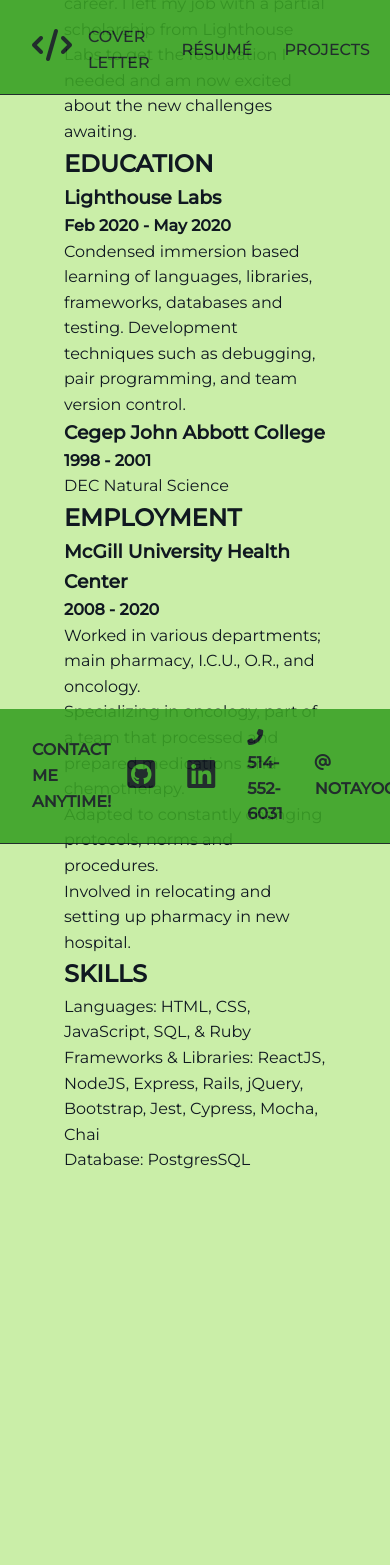
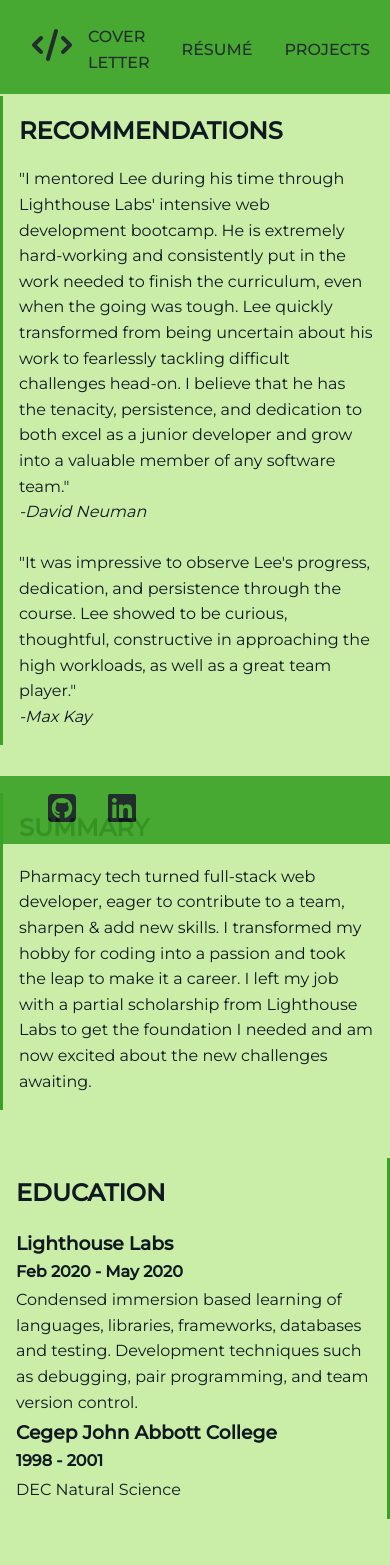
Before and after one commit to notayogilee/portfolio, a React (Create React App) app: page /cv in a window 390 px wide. Shown: the top 1565 px of the page. Before the commit the page ends 1173 px from the top, so only its background shows below. Built offline with nearby package versions, Linux system fonts and the light colour scheme.

Commit message:
add cv and responsive design

```diff
--- a/src/App.css
+++ b/src/App.css
@@ -33,6 +33,7 @@
   color: var(--primary-color);
   padding: 0.5rem 1.5rem;
   font-size: 1rem;
+  text-transform: uppercase;
   border: none;
   cursor: pointer;
   margin-right: 0.5rem;
@@ -98,7 +99,6 @@
   top: 0;
   z-index: 1;
   width: 100%;
-  border-bottom: solid 1px var(--primary-color);
   opacity: 0.9;
 }
 
@@ -142,11 +142,11 @@
   bottom: 0;
   z-index: 1;
   width: 100%;
-  border-bottom: solid 1px var(--primary-color);
   opacity: 0.9;
 }
 
-.tag {
+.tag,
+.contact-tag {
   font-weight: 600;
   text-transform: uppercase;
 }
@@ -163,12 +163,92 @@
   flex-direction: column;
   justify-content: center;
   align-items: center;
-  margin: 4rem;
-  height: 100vh;
+  margin-top: 6rem;
+  margin-bottom: 6rem;
 }
 
 #resume h1 {
   text-transform: uppercase;
+  margin-bottom: 1rem;
+}
+
+.recommendations {
+  border-left: solid 3px var(--secondary-color);
+  width: 50%;
+  padding: 1rem;
+  margin-bottom: 3rem;
+}
+
+.recommendations:hover {
+  box-shadow: 2px 2px 20px var(--secondary-color);
+  border: solid 3px var(--secondary-color);
+  transition: all 0.2s;
+}
+
+.summary {
+  border-left: solid 3px var(--secondary-color);
+  width: 50%;
+  padding: 1rem;
+  margin-bottom: 3rem;
+}
+
+.summary:hover {
+  box-shadow: 2px 2px 20px var(--secondary-color);
+  border: solid 3px var(--secondary-color);
+  transition: all 0.2s;
+}
+
+.education {
+  border-right: solid 3px var(--secondary-color);
+  width: 50%;
+  padding: 1rem;
+  margin-bottom: 3rem;
+}
+
+.education:hover {
+  box-shadow: 2px 2px 20px var(--secondary-color);
+  transition: all 0.2s ease-in-out;
+  border: solid 3px var(--secondary-color);
+}
+
+.employment {
+  border-left: solid 3px var(--secondary-color);
+  width: 50%;
+  padding: 1rem;
+  margin-bottom: 3rem;
+}
+
+.employment:hover {
+  box-shadow: 2px 2px 20px var(--secondary-color);
+  transition: all 0.2s ease-in-out;
+  border: solid 3px var(--secondary-color);
+}
+
+.skills {
+  border-right: solid 3px var(--secondary-color);
+  width: 50%;
+  padding: 1rem;
+  margin-bottom: 3rem;
+}
+
+.skills:hover {
+  box-shadow: 2px 2px 20px var(--secondary-color);
+  transition: all 0.2s ease-in-out;
+  border: solid 3px var(--secondary-color);
+}
+
+.dates {
+  display: flex;
+  justify-content: space-between;
+  align-items: center;
+  margin-bottom: 0.2rem;
+  margin-top: 0.2rem;
+}
+
+.strong {
+  text-transform: uppercase;
+  font-weight: 500;
+  font-size: large;
 }
 
 #contact {
@@ -177,7 +257,6 @@
 }
 
 #projects {
-  position: relative;
   margin-top: 6rem;
   margin-bottom: 6rem;
 }
@@ -223,7 +302,56 @@
 .github-link {
   padding: 0.7rem;
   background-color: var(--secondary-color);
-  border: solid 1px var(--secondary-color);
   border-radius: 20px;
   flex: end;
 }
+
+.github-link:hover {
+  background-color: var(--supplimental-color);
+  border: solid 1px var(--primary-color);
+  transition: all 0.5s ease-in-out;
+}
+
+@media (max-width: 800px) {
+  .tag,
+  .btn,
+  .fa-phone-alt,
+  .fa-at,
+  .border {
+    display: none;
+  }
+
+  .x-large {
+    font-size: 2rem;
+  }
+
+  .btn {
+    display: none;
+  }
+
+  .small-row {
+    display: flex;
+    justify-content: space-evenly;
+    align-items: center;
+  }
+
+  .small-col {
+    display: flex;
+    flex-direction: column;
+    justify-content: space-evenly;
+    align-items: center;
+  }
+
+  .recommendations,
+  .summary,
+  .education,
+  .employment,
+  .skills {
+    width: 100%;
+  }
+
+  .dates {
+    flex-direction: column;
+    align-items: flex-start;
+  }
+}
--- a/src/components/CV.js
+++ b/src/components/CV.js
@@ -3,11 +3,20 @@
 const CV = () => {
   return (
     <section id="resume">
+      <div className="recommendations">
+        <h1>recommendations</h1>
+        <p>"I mentored Lee during his time through Lighthouse Labs' intensive web development bootcamp. He is extremely hard-working and consistently put in the work needed to finish the curriculum, even when the going was tough. Lee quickly transformed from being uncertain about his work to fearlessly tackling difficult challenges head-on. I believe that he has the tenacity, persistence, and dedication to both excel as a junior developer and grow into a valuable member of any software team."</p>
+        <i>-David Neuman</i>
+        <br />
+        <br />
+        <p>"It was impressive to observe Lee's progress, dedication, and persistence through the course. Lee showed to be curious, thoughtful, constructive in approaching the high workloads, as well as a great team player."</p>
+        <i>-Max Kay</i>
+        <br />
+      </div>
       <div className="summary">
         <h1>summary</h1>
         <p>Pharmacy tech turned full-stack web developer, eager to contribute to a team, sharpen & add new skills. I transformed my hobby for coding into a passion and took the leap to make it a career. I left my job with a partial scholarship from Lighthouse Labs to get the foundation I needed and am now excited about the new challenges awaiting.</p>
       </div>
-
       <div className="education">
         <h1>Education</h1>
         <div className="dates">
@@ -21,7 +30,6 @@
         </div>
         <p>DEC Natural Science</p>
       </div>
-
       <div className="employment">
         <h1>Employment</h1>
         <div className="dates">
@@ -35,17 +43,14 @@
           <li>Involved in relocating and setting up pharmacy in new hospital.</li>
         </ul>
       </div>
-
       <div className="skills">
         <h1>Skills</h1>
         <ul>
-          <li>Languages: HTML, CSS, JavaScript, SQL, & Ruby</li>
-          <li>Frameworks & Libraries: ReactJS, NodeJS, Express, Rails, jQuery, Bootstrap, Jest, Cypress, Mocha, Chai</li>
-          <li>Database: PostgresSQL</li>
+          <li><span className="strong">Languages:</span> HTML, CSS, JavaScript, SQL, & Ruby</li>
+          <li><span className="strong">Frameworks & Libraries:</span> ReactJS, NodeJS, Express, Rails, jQuery, Bootstrap, Jest, Cypress, Mocha, Chai</li>
+          <li><span className="strong">Database:</span> PostgresSQL</li>
         </ul>
       </div>
-
-
     </section>
   )
 }
--- a/src/components/Footer.js
+++ b/src/components/Footer.js
@@ -7,7 +7,7 @@
         Contact me anytime!
     </div>
       <div className="icons">
-        <ul className="tag">
+        <ul className="contact-tag">
           <li><a href="https://github.com/notayogilee" target="_blank" rel="noopener noreferrer"><i class="fab fa-github-square fa-2x"></i></a></li>
           <li><a href="https://www.linkedin.com/in/lee-castelani-40bba31a5/" target="_blank" rel="noopener noreferrer"><i class="fab fa-linkedin fa-2x"></i></a></li>
           <li className="border"><i class="fas fa-phone-alt"></i>{" "}514-552-6031</li>
--- a/src/components/Main.js
+++ b/src/components/Main.js
@@ -10,7 +10,7 @@
           <p className="lead">Fresh Junior Software Developer</p>
           <div>
             <Link to="/coverLetter" className="btn">Cover Letter</Link>
-            <Link to="/cv" className="btn">CV</Link>
+            <Link to="/cv" className="btn">Résumé</Link>
           </div>
         </div>
       </div>
```
